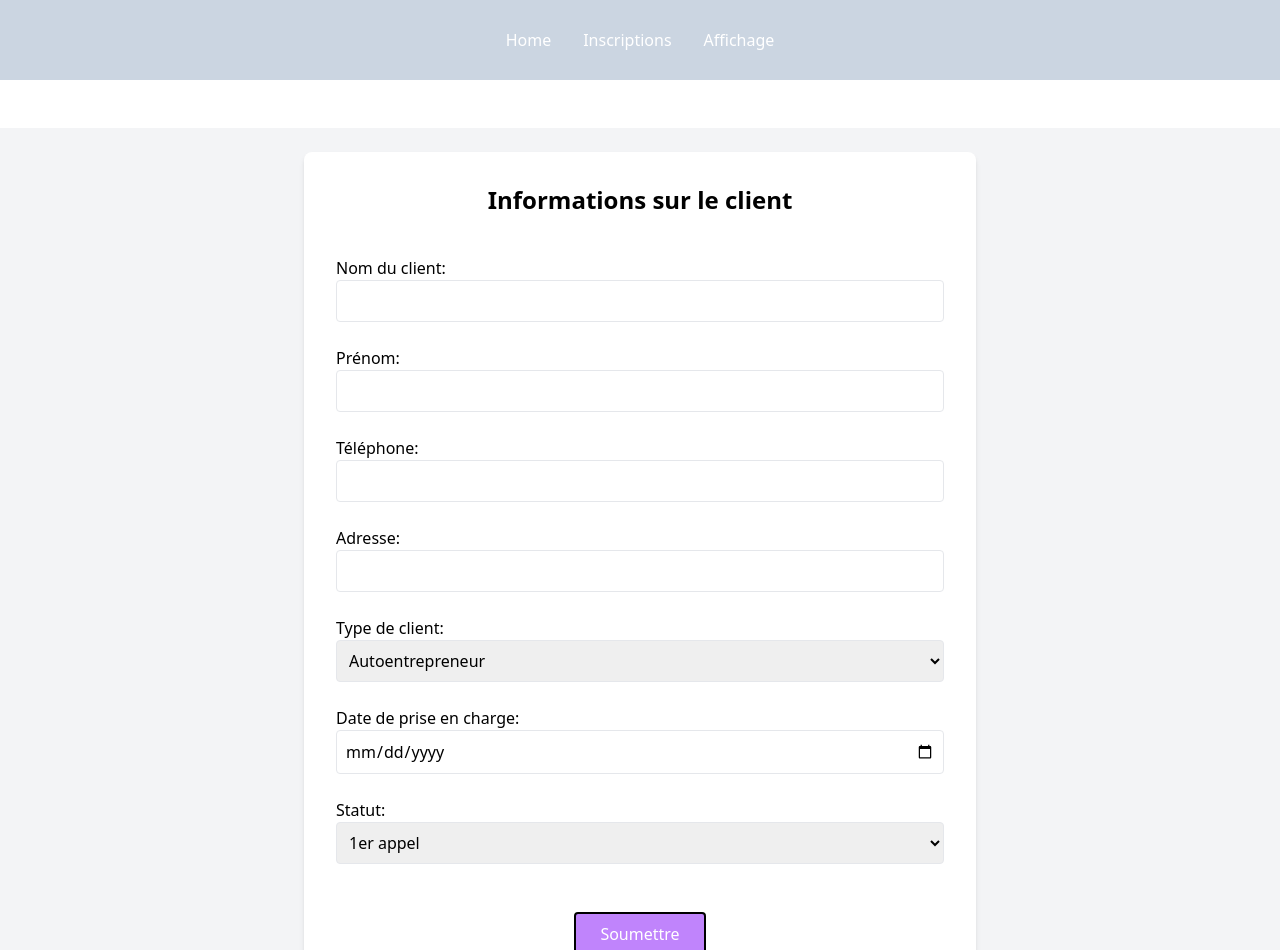
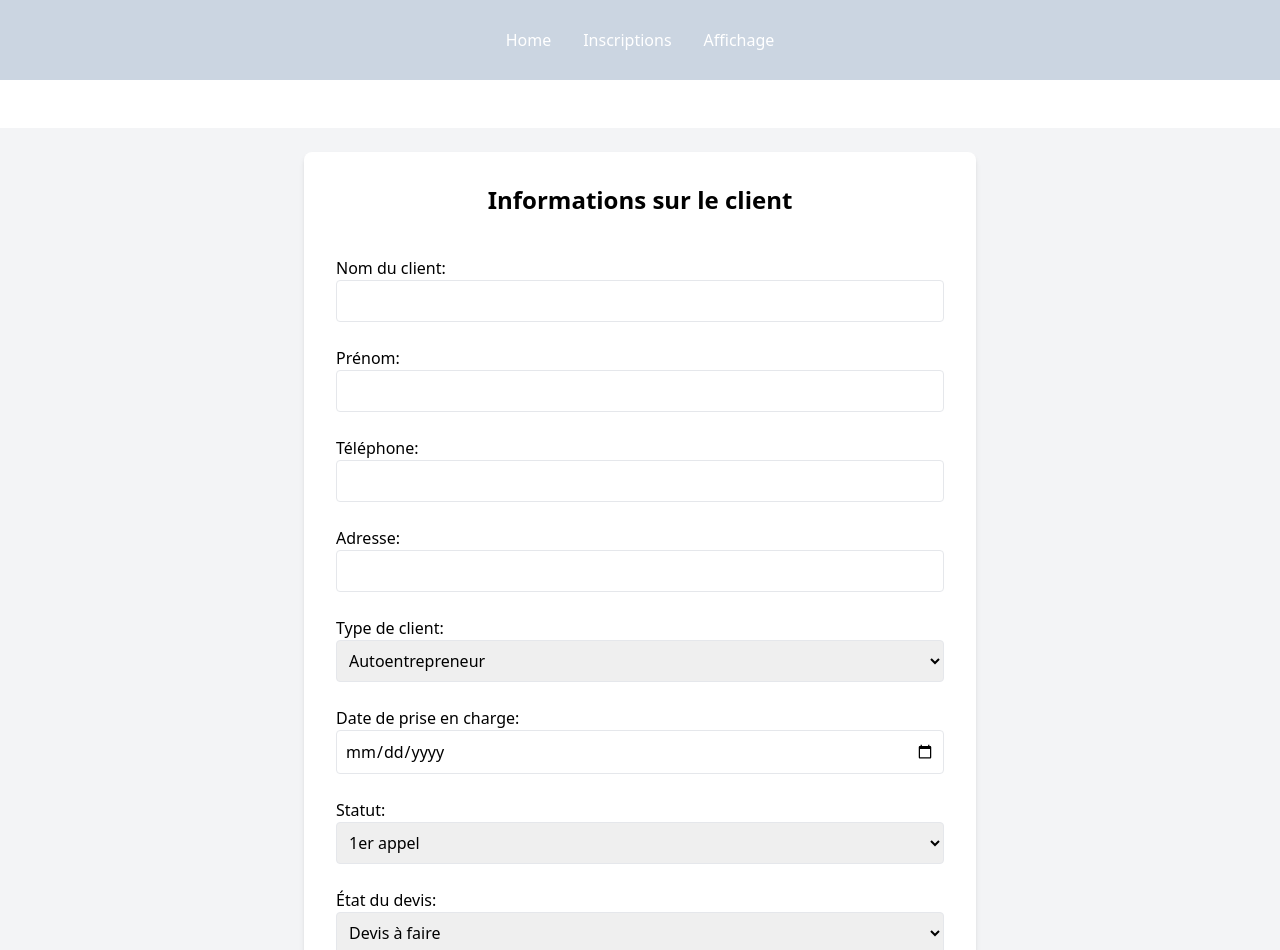
Before and after one commit to Romspopopoms/Holiday, a React (Create React App) app: page /inscriptions in a window 1280 px wide. Shown: the top 950 px of the page. Built offline with nearby package versions, Linux system fonts and the light colour scheme.

Commit message:
Description concise des changements apportés

```diff
--- a/package.json
+++ b/package.json
@@ -7,9 +7,12 @@
     "@testing-library/react": "^13.4.0",
     "@testing-library/user-event": "^13.5.0",
     "@vercel/postgres": "^0.8.0",
+    "framer-motion": "^11.2.6",
     "pg": "^8.11.5",
     "react": "^18.3.1",
     "react-dom": "^18.3.1",
+    "react-icons": "^5.2.1",
+    "react-intersection-observer": "^9.10.2",
     "react-router-dom": "^6.23.1",
     "react-scripts": "5.0.1",
     "tailwindcss": "^3.4.3",
--- a/src/components/AffichageData.jsx
+++ b/src/components/AffichageData.jsx
@@ -15,7 +15,8 @@ const AffichageData = () => {
         adresse: '',
         type: '',
         date_prise_en_charge: '',
-        statut: ''
+        statut: '',
+        etatDevis: 'a_faire' // Valeur par défaut pour etatDevis
     });
     const [statuses] = useState([
         "1er appel",
@@ -23,6 +24,11 @@ const AffichageData = () => {
         "envoyé en prod",
         "produit fini et payé",
         "produit fini et en attente de paiement"
+    ]);
+    const [etatDevisOptions] = useState([
+        "Devis à faire",
+        "Devis envoyé",
+        "Devis validé"
     ]);
 
     useEffect(() => {
@@ -124,6 +130,7 @@ const AffichageData = () => {
                                             <p className="text-gray-700 mb-2"><strong>Type:</strong> {client.type}</p>
                                             <p className="text-gray-700 mb-2"><strong>Date de prise en charge:</strong> {formatDate(client.date_prise_en_charge)}</p>
                                             <p className="text-gray-700 mb-2"><strong>Statut:</strong> {client.statut}</p>
+                                            <p className="text-gray-700 mb-2"><strong>État du devis:</strong> {client.etat_devis}</p>
                                             <button
                                                 onClick={() => handleEditClick(client)}
                                                 className="mt-2 border-2 border-purple-600 bg-purple-400 text-white px-4 py-2 rounded hover:bg-purple-500"
@@ -222,6 +229,21 @@ const AffichageData = () => {
                                     ))}
                                 </select>
                             </div>
+                            <div className="mb-4">
+                                <label className="block text-gray-700">État du devis</label>
+                                <select
+                                    name="etatDevis"
+                                    value={formValues.etatDevis}
+                                    onChange={handleFormChange}
+                                    className="w-full p-2 border rounded"
+                                >
+                                    {etatDevisOptions.map((option, index) => (
+                                        <option key={index} value={option.toLowerCase().replace(/\s+/g, '_')}>
+                                            {option}
+                                        </option>
+                                    ))}
+                                </select>
+                            </div>
                             <div className="flex justify-end">
                                 <button
                                     type="button"
--- a/src/components/Formtest.jsx
+++ b/src/components/Formtest.jsx
@@ -8,12 +8,18 @@ const Form = () => {
     const [clientType, setClientType] = useState("autoentrepreneur");
     const [date, setDate] = useState("");
     const [status, setStatus] = useState("1er appel");
+    const [etatDevis, setEtatDevis] = useState("a_faire");
     const [statuses] = useState([
         "1er appel",
         "envoyé au design",
         "envoyé en prod",
         "produit fini et payé",
         "produit fini et en attente de paiement"
+    ]);
+    const [etatDevisOptions] = useState([
+        "Devis à faire",
+        "Devis envoyé",
+        "Devis validé"
     ]);
     const [onSubmit, setOnSubmit] = useState(false);
     const [error, setError] = useState(null);
@@ -28,7 +34,7 @@ const Form = () => {
                     'Content-Type': 'application/json',
                 },
                 body: JSON.stringify({
-                    clientName, clientSurname, phone, address, clientType, date, status
+                    clientName, clientSurname, phone, address, clientType, date, status, etatDevis
                 }),
             });
 
@@ -44,6 +50,7 @@ const Form = () => {
                 setClientType("autoentrepreneur");
                 setDate("");
                 setStatus("1er appel");
+                setEtatDevis("a_faire");
             } else {
                 const errorData = await response.json();
                 setError(errorData.message);
@@ -106,6 +113,16 @@ const Form = () => {
                         ))}
                     </select>
                 </label>
+                <label className="flex flex-col w-full">
+                    État du devis:
+                    <select className="p-2 border rounded" value={etatDevis} onChange={(e) => setEtatDevis(e.target.value)}>
+                        {etatDevisOptions.map((option, index) => (
+                            <option key={index} value={option.toLowerCase().replace(/\s+/g, '_')}>
+                                {option}
+                            </option>
+                        ))}
+                    </select>
+                </label>
                 <button type="submit" className="mt-6 border-2 border-black bg-purple-400 text-white px-6 py-2 rounded hover:bg-purple-500">Soumettre</button>
             </form>
         </div>
```
Also changed, not shown: api/clients/[id].js (+4 -4 lines), api/submit-form.js (+4 -4 lines), 1 other file (tests, documents, lock files or other folders).
